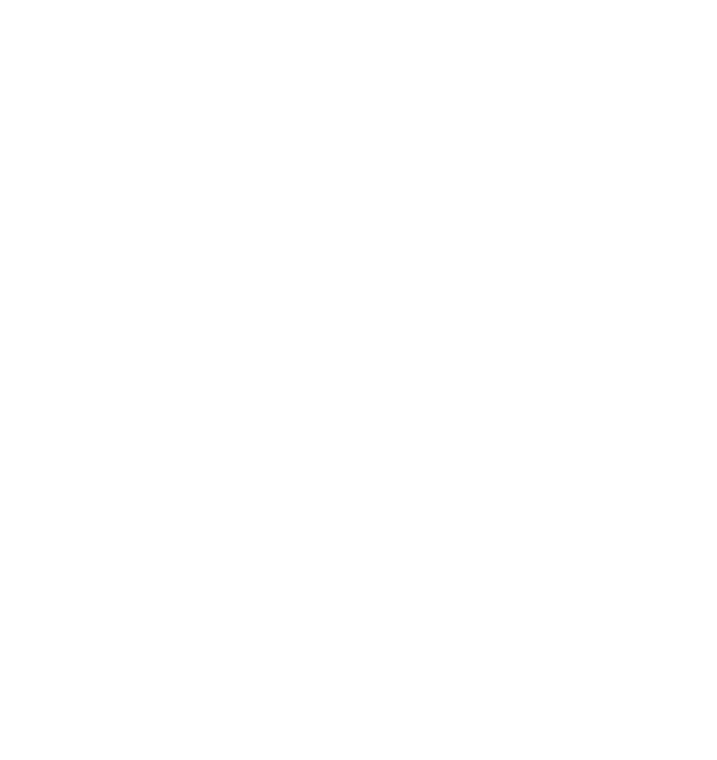
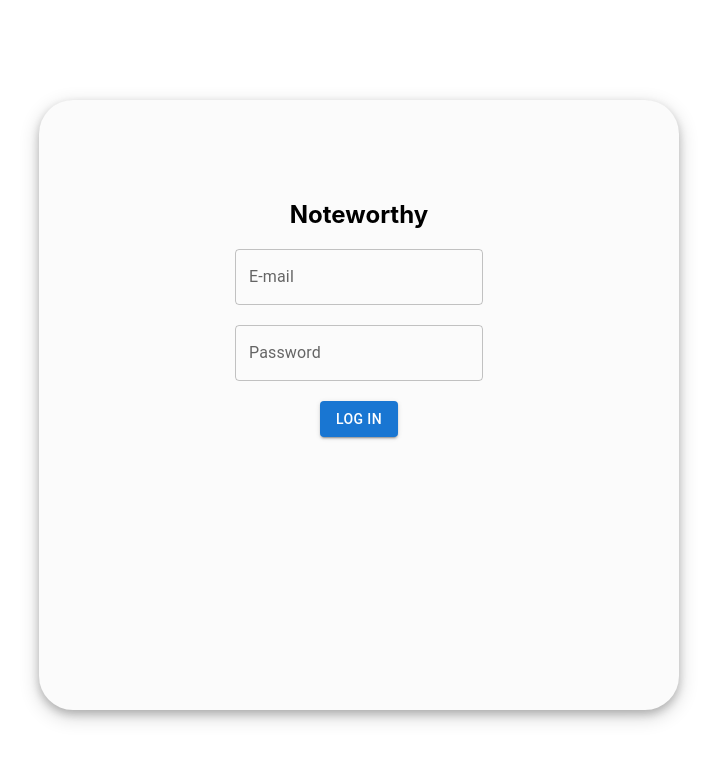
Before and after one commit to LafaDev/Noteworthy, a React (Create React App) app: page / in a window 1280 px wide. Shown: the top 760 px of the page, without its empty margins (281-998 px from the left). Built offline with nearby package versions, Linux system fonts and the light colour scheme.

Commit message:
login page basics

```diff
--- a/src/App.js
+++ b/src/App.js
@@ -1,6 +1,8 @@
-import logo from './logo.svg';
 import './App.css';
 import Login from './pages/login/login';
+import './pages/login/login.css'
+
+
 function App() {
   return (
     <div className="App">
--- a/src/pages/login/login.css
+++ b/src/pages/login/login.css
@@ -1,3 +1,20 @@
 .login-page{
     background-color: white;
+    justify-content: center;
+    display: flex;
 }
+
+.login-box{
+    background-color: rgb(251, 251, 251);
+    width: 640px;
+    height: 610px;
+    justify-content: center;
+    border-radius: 34px;
+    margin-top: 100px;
+    box-shadow: 0 4px 8px 0 rgba(0, 0, 0, 0.2), 0 6px 20px 0 rgba(0, 0, 0, 0.19);
+
+}
+
+.login-fields{
+    margin-top: 100px;
+}
--- a/src/pages/login/login.js
+++ b/src/pages/login/login.js
@@ -1,7 +1,24 @@
+import TextField from '@mui/material/TextField'
+import Button from '@mui/material/Button'
+
 function Login(){
     return(
-        <div className="login-page"></div>
-    );
+        <div className="login-page">
+            <div className="login-box">
+            <div className="login-fields">
+                            <h2>Noteworthy</h2>
+            <TextField id="outlined-basic" label="E-mail" variant="outlined" />
+            <br />
+            <br />
+            <TextField id="outlined-basic" label="Password" variant="outlined" />
+            <br />
+            <br />
+            <Button variant="contained">Log in</Button>
+            </div>
+            </div>
+        </div>
+
+        );
 }
 
 export default Login;
```
